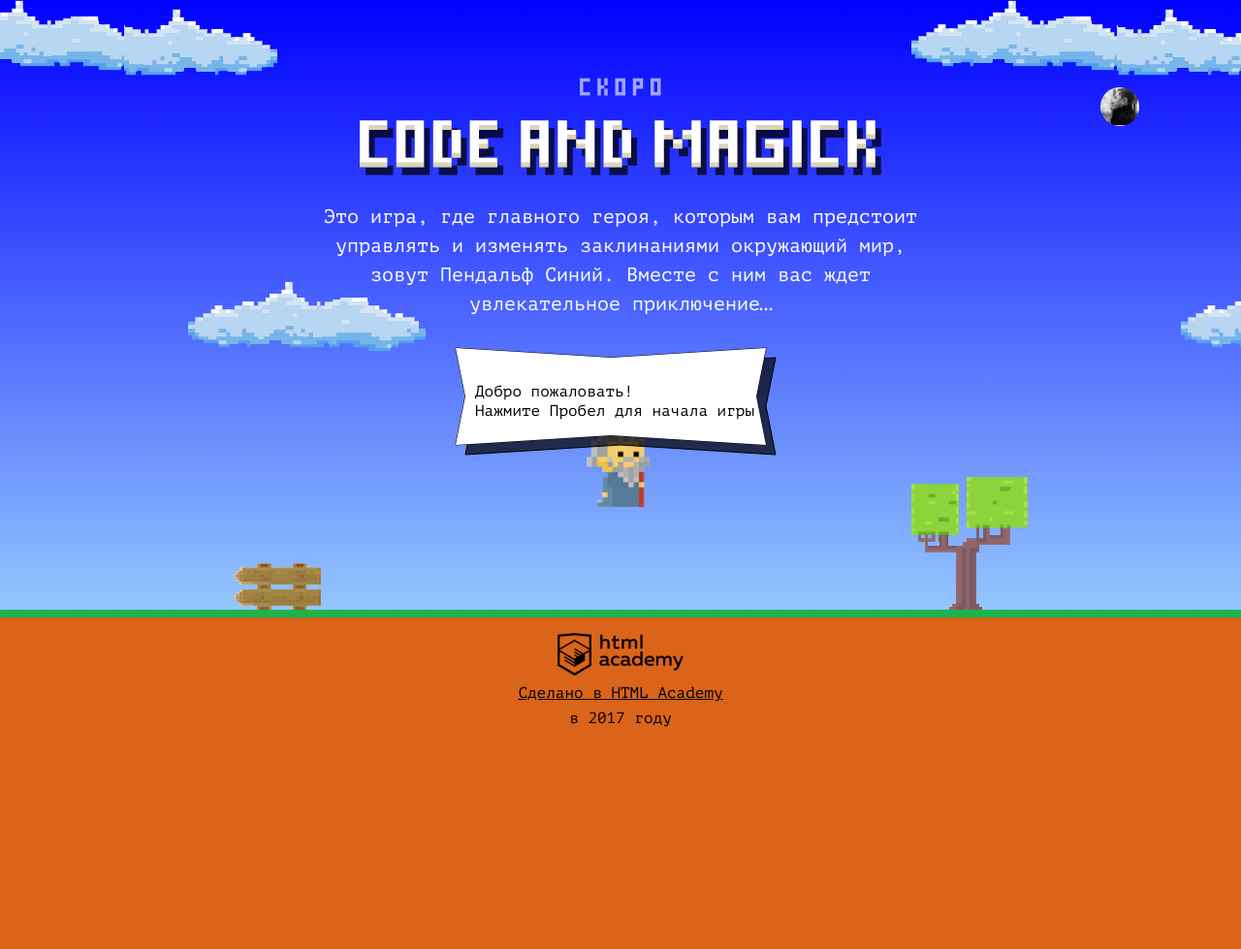
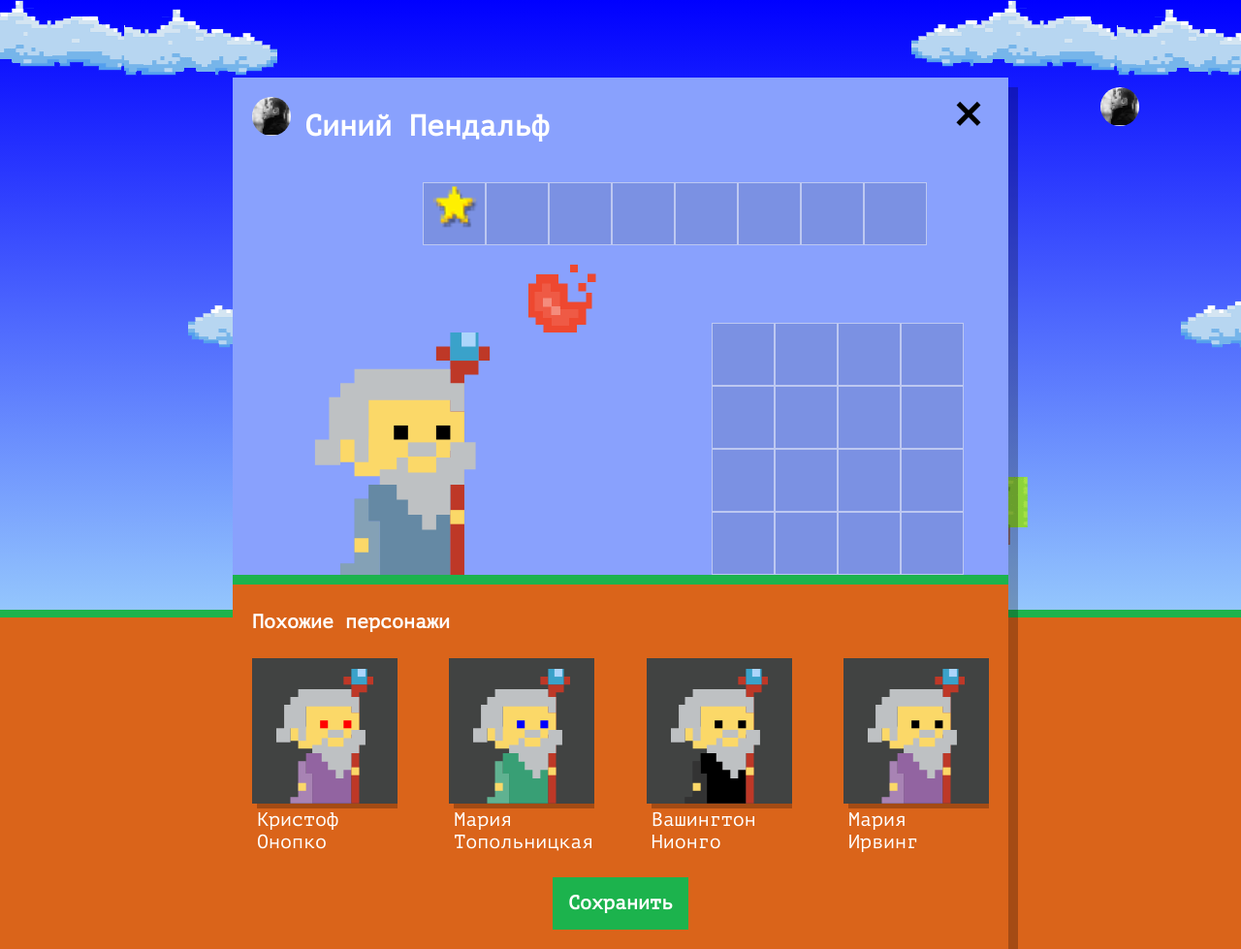
Before and after one commit to olga-elts/565399-code-and-magick-21, a website: page index.html in a window 1280 px wide. Shown: the whole page at 97% size. Before the commit the page ends 800 px from the top, so only its background shows below. Drawn offline with Linux system fonts and the light colour scheme.

Commit message:
Выполнение задания - Нас орда

```diff
--- a/index.html
+++ b/index.html
@@ -196,6 +196,7 @@ var getWizardY = function(gameFieldHeight) {
   return gameFieldHeight / 3;
 }
 </script>
+<script src="js/setup.js"></script>
 <script src="js/stat.js"></script>
 <script src="js/game.js"></script>
 
--- /dev/null
+++ b/js/setup.js
@@ -0,0 +1,51 @@
+'use strict';
+
+const WIZARD_NAMES = [`Иван`, `Хуан Себастьян`, `Мария`, `Кристоф`, `Виктор`, `Юлия`, `Люпита`, `Вашингтон`];
+const WIZARD_SURNAMES = [`да Марья`, `Верон`, `Мирабелла`, `Вальц`, `Онопко`, `Топольницкая`, `Нионго`, `Ирвинг`];
+const WIZARD_COATCOLORS = [`rgb(101, 137, 164)`, `rgb(241, 43, 107)`, `rgb(146, 100, 161)`, `rgb(56, 159, 117)`, `rgb(215, 210, 55)`, `rgb(0, 0, 0)`];
+const WIZARD_EYESCOLORS = [`black`, `red`, `blue`, `yellow`, `green`];
+
+const setupWindow = document.querySelector(`.setup`);
+setupWindow.classList.remove(`hidden`);
+
+const setupSimilar = setupWindow.querySelector(`.setup-similar`);
+setupSimilar.classList.remove(`hidden`);
+
+const similarList = setupSimilar.querySelector(`.setup-similar-list`);
+
+const similarWizardTemplate = document.querySelector(`#similar-wizard-template`).content.querySelector(`.setup-similar-item`);
+
+const getRandomElement = function (array) {
+  return array[Math.floor(Math.random() * Math.floor(array.length))];
+};
+
+let wizards = [];
+
+const renderWizardsArray = function (wizardsNumber) {
+  for (let i = 0; i < wizardsNumber; i++) {
+    wizards[i] = {};
+    wizards[i].name = getRandomElement(WIZARD_NAMES) + ` ` + getRandomElement(WIZARD_SURNAMES);
+    wizards[i].coatColor = getRandomElement(WIZARD_COATCOLORS);
+    wizards[i].eyesColor = getRandomElement(WIZARD_EYESCOLORS);
+  }
+  return wizards;
+};
+
+renderWizardsArray(4);
+
+const renderWizard = function (wizard) {
+  let similarWizard = similarWizardTemplate.cloneNode(true);
+
+  similarWizard.querySelector(`.setup-similar-label`).textContent = wizard.name;
+  similarWizard.querySelector(`.wizard-coat`).style.fill = wizard.coatColor;
+  similarWizard.querySelector(`.wizard-eyes`).style.fill = wizard.eyesColor;
+
+  return similarWizard;
+};
+
+const fragment = document.createDocumentFragment();
+for (let i = 0; i < wizards.length; i++) {
+  fragment.appendChild(renderWizard(wizards[i]));
+}
+
+similarList.appendChild(fragment);
```
